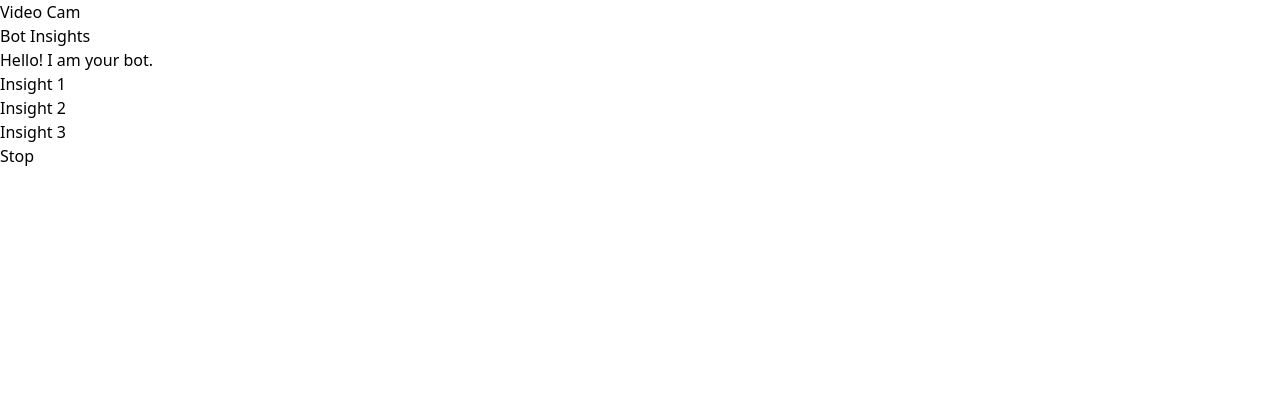
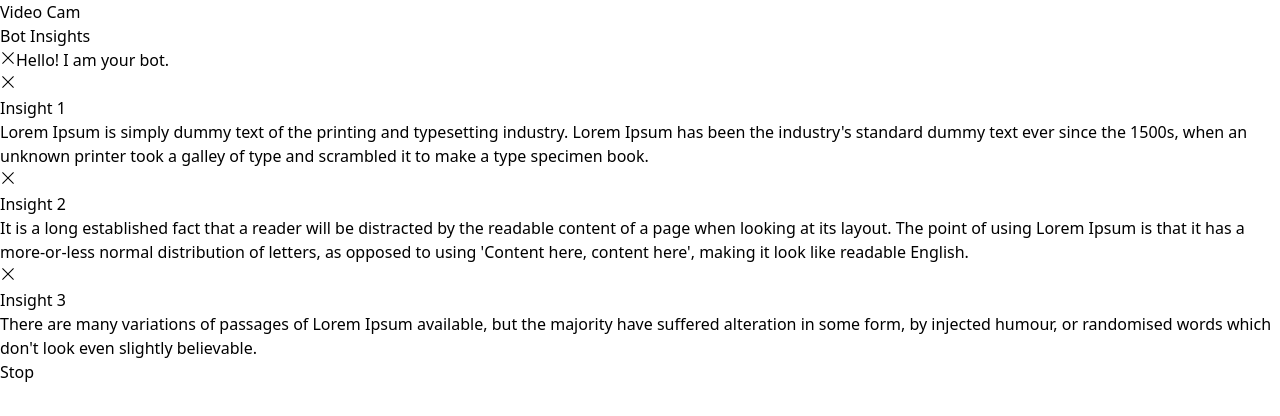
Before and after one commit to DanielLimWeiEn/React-Video-Call-AI, a React (Vite) app in the folder react-video-call/: page / in a window 1280 px wide. Both pictures are taken after a click on the button "Start". Shown: the top 416 px of the page. Built offline with nearby package versions, Linux system fonts and the light colour scheme.

Commit message:
Remove dropdown & included delete

```diff
--- a/react-video-call/package.json
+++ b/react-video-call/package.json
@@ -11,7 +11,8 @@
   },
   "dependencies": {
     "react": "^18.3.1",
-    "react-dom": "^18.3.1"
+    "react-dom": "^18.3.1",
+    "react-icons": "^5.2.1"
   },
   "devDependencies": {
     "@types/react": "^18.3.3",
--- a/react-video-call/src/App.tsx
+++ b/react-video-call/src/App.tsx
@@ -1,5 +1,6 @@
 import React, { useState } from 'react';
 import ChatBox from './components/ChatBox';
+import { RxCross1 } from "react-icons/rx";
 
 // Define MessageType
 interface MessageType {
@@ -10,9 +11,9 @@ interface MessageType {
 
 const App: React.FC = () => {
   const initialInsights = [
-    { id: 1, title: "Insight 1", text: "Lorem Ipsum is simply dummy text of the printing and typesetting industry. Lorem Ipsum has been the industry's standard dummy text ever since the 1500s, when an unknown printer took a galley of type and scrambled it to make a type specimen book. It has survived not only five centuries, but also the leap into electronic typesetting, remaining essentially unchanged. It was popularised in the 1960s with the release of Letraset sheets containing Lorem Ipsum passages, and more recently with desktop publishing software like Aldus PageMaker including versions of Lorem Ipsum." },
-    { id: 2, title: "Insight 2", text: "It is a long established fact that a reader will be distracted by the readable content of a page when looking at its layout. The point of using Lorem Ipsum is that it has a more-or-less normal distribution of letters, as opposed to using 'Content here, content here', making it look like readable English. Many desktop publishing packages and web page editors now use Lorem Ipsum as their default model text, and a search for 'lorem ipsum' will uncover many web sites still in their infancy. Various versions have evolved over the years, sometimes by accident, sometimes on purpose (injected humour and the like)." },
-    { id: 3, title: "Insight 3", text: "There are many variations of passages of Lorem Ipsum available, but the majority have suffered alteration in some form, by injected humour, or randomised words which don't look even slightly believable. If you are going to use a passage of Lorem Ipsum, you need to be sure there isn't anything embarrassing hidden in the middle of text. All the Lorem Ipsum generators on the Internet tend to repeat predefined chunks as necessary, making this the first true generator on the Internet. It uses a dictionary of over 200 Latin words, combined with a handful of model sentence structures, to generate Lorem Ipsum which looks reasonable. The generated Lorem Ipsum is therefore always free from repetition, injected humour, or non-characteristic words etc." },
+    { id: 1, title: "Insight 1", text: "Lorem Ipsum is simply dummy text of the printing and typesetting industry. Lorem Ipsum has been the industry's standard dummy text ever since the 1500s, when an unknown printer took a galley of type and scrambled it to make a type specimen book." },
+    { id: 2, title: "Insight 2", text: "It is a long established fact that a reader will be distracted by the readable content of a page when looking at its layout. The point of using Lorem Ipsum is that it has a more-or-less normal distribution of letters, as opposed to using 'Content here, content here', making it look like readable English." },
+    { id: 3, title: "Insight 3", text: "There are many variations of passages of Lorem Ipsum available, but the majority have suffered alteration in some form, by injected humour, or randomised words which don't look even slightly believable." },
     // Add more static insights as needed
   ];
 
@@ -36,6 +37,15 @@ const App: React.FC = () => {
     //setInitialMessage("");
   };
 
+  const handleDeleteMessage = (id: number) => {
+    const updatedMessages = messages.filter(message => message.id !== id);
+    setMessages(updatedMessages);
+  };
+
+  const handleInitialMessageDelete = () => {
+    setInitialMessage(""); // Clear initial message
+  };
+
   return (
     <div className="App h-screen bg-black flex flex-col justify-center items-center">
       <div className="grid grid-cols-4 w-full h-full">
@@ -46,7 +56,7 @@ const App: React.FC = () => {
         </div>
         <div className="col-span-1 bg-white p-2 flex flex-col items-center shadow-lg h-full">
           <h1 className="text-3xl font-bold mb-2 border-b-2">Bot Insights</h1>
-          <ChatBox initialMessage={initialMessage} messages={messages} onStart={handleStart} onStop={handleStop} startClicked={startClicked} />
+          <ChatBox initialMessage={initialMessage} messages={messages} onStart={handleStart} onStop={handleStop} startClicked={startClicked} onDelete={handleDeleteMessage}  onInitialMessageDelete={handleInitialMessageDelete}/>
         </div>
       </div>
     </div>
--- a/react-video-call/src/components/ChatBox.tsx
+++ b/react-video-call/src/components/ChatBox.tsx
@@ -1,5 +1,5 @@
-import React, { useState } from 'react';
-import Message from './Message';
+import React from 'react';
+import { RxCross1 } from "react-icons/rx";
 
 interface MessageType {
   id: number;
@@ -13,27 +13,29 @@ interface ChatBoxProps {
   onStart: () => void; // Function to handle start event
   onStop: () => void; // Function to handle stop event
   startClicked: boolean; // Boolean to track if start button has been clicked
+  onDelete: (id: number) => void; // Function to handle card deletion
+  onInitialMessageDelete: () => void;
   className?: string; // Add className prop for additional styling
 }
 
-const ChatBox: React.FC<ChatBoxProps> = ({ initialMessage, messages, onStart, onStop, startClicked, className }) => {
-  const [expandedMessageIds, setExpandedMessageIds] = useState<number[]>([]);
+
+
+const ChatBox: React.FC<ChatBoxProps> = ({ initialMessage, messages, onStart, onStop, startClicked, onDelete, onInitialMessageDelete, className }) => {
 
   const handleButtonClick = () => {
     if (!startClicked) {
       onStart(); // Call the onStart function passed from App component
     } else {
       onStop(); // Call the onStop function passed from App component
-      setExpandedMessageIds([]); // Clear expanded messages when stopping
     }
   };
 
-  const handleCardClick = (id: number) => {
-    if (expandedMessageIds.includes(id)) {
-      setExpandedMessageIds(expandedMessageIds.filter((itemId) => itemId !== id)); // Collapse the clicked card
-    } else {
-      setExpandedMessageIds([...expandedMessageIds, id]); // Expand the clicked card
-    }
+  const handleDelete = (id: number) => {
+    onDelete(id); // Call the onDelete function passed from App component
+  };
+
+  const handleInitialMessageDelete = () => {
+    onInitialMessageDelete();
   };
 
   return (
@@ -41,23 +43,27 @@ const ChatBox: React.FC<ChatBoxProps> = ({ initialMessage, messages, onStart, on
       <div className="flex-1 overflow-y-auto mb-4">
         {initialMessage && (
           <div className="p-4 mb-4 bg-gray-100 rounded-lg shadow-md transition-all duration-300 ease-in-out">
+            <div className='relative'>
+            <button
+              onClick={handleInitialMessageDelete}
+              className="absolute top-0 right-0 text-grey-700 hover:text-red-700"
+            >
+              <RxCross1 />
+            </button>
             {initialMessage}
+            </div>
           </div>
         )}
         {messages.map((message) => (
-          <div
-            key={message.id}
-            className={`p-4 mb-4 bg-white rounded-lg shadow-md cursor-pointer ${
-              expandedMessageIds.includes(message.id) ? 'h-auto' : 'h-16'
-            }`}
-            onClick={() => handleCardClick(message.id)}
-            style={{
-              transition: 'height 0.3s ease-in-out', // CSS transition for height change
-              overflow: 'hidden', // Hide overflow content when collapsed
-            }}
-          >
-            <h2 className="font-bold">{message.title}</h2>
-            {expandedMessageIds.includes(message.id) && <p>{message.text}</p>}
+          <div key={message.id} className="relative">
+            <button
+              onClick={() => handleDelete(message.id)}
+              className="absolute top-0 right-0 m-2 p-1 text-grey-700 hover:text-red-700"
+            ><RxCross1 /></button>
+            <div className="p-4 mb-4 bg-white rounded-lg shadow-md">
+              <h2 className="font-bold">{message.title}</h2>
+              <p style={{ overflowWrap: 'anywhere' }}>{message.text}</p>
+            </div>
           </div>
         ))}
       </div>
```
Also changed, not shown: react-video-call/src/components/Message.tsx (deleted, +0 -16 lines), 1 other file (tests, documents, lock files or other folders).
